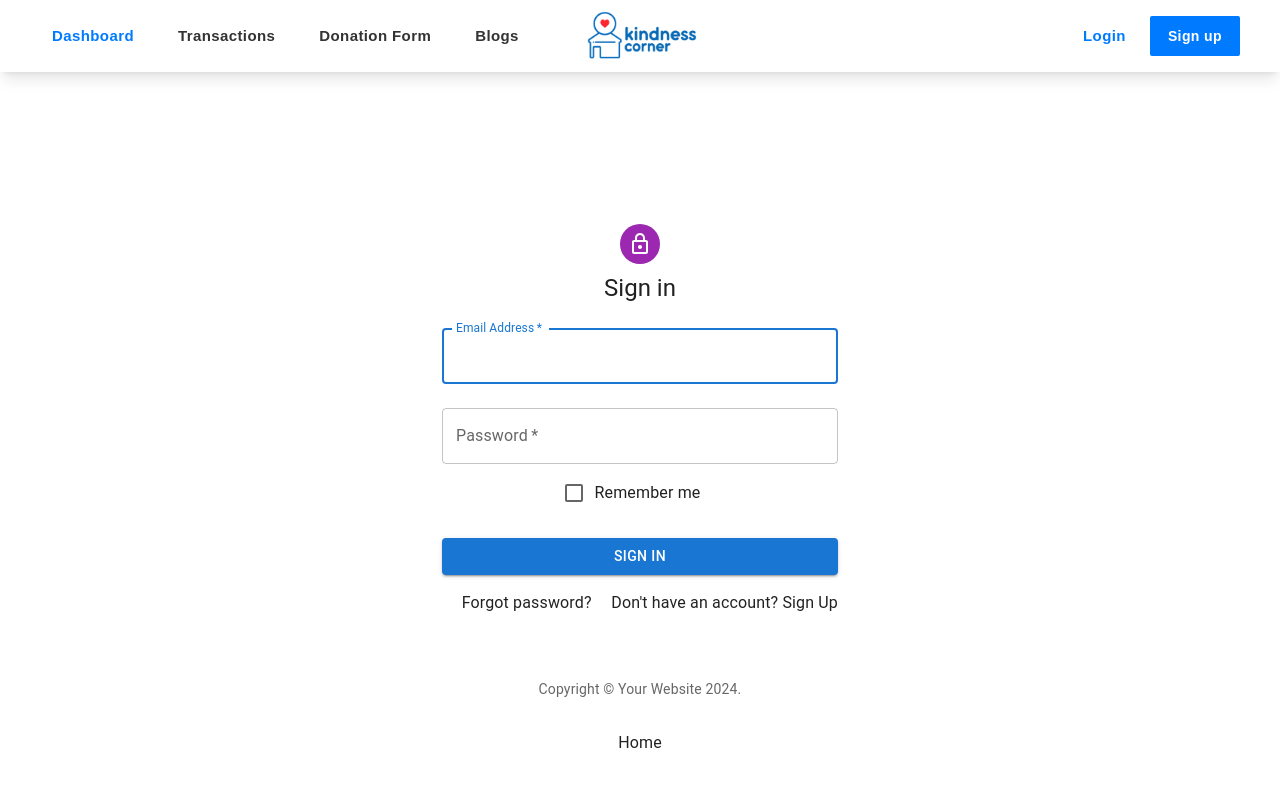
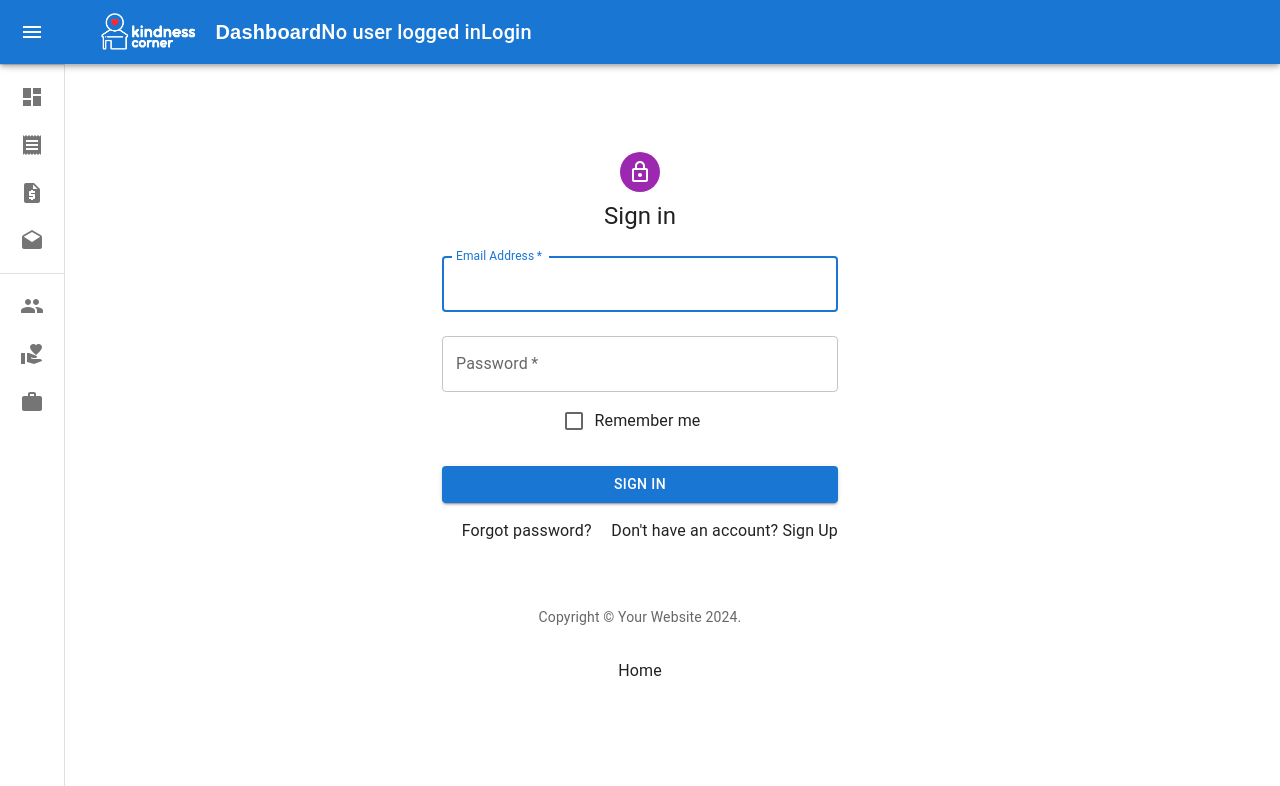
Before and after one commit to mayurrohokale/Kindness-Admin, a React (Create React App) app: page /signin in a window 1280 px wide. Shown: the top 786 px of the page. Built offline with nearby package versions, Linux system fonts and the light colour scheme; no server answers.

Commit message:
fixed error

```diff
--- a/src/Components/layout.js
+++ b/src/Components/layout.js
@@ -43,8 +43,8 @@ export default function Layout({ children }) {
   return (
     <div className=" justify-center">
       <AppStateContext.Provider value={value}>
-        {/* <Sidebar /> */}
-        <Header />
+        <Sidebar />
+        {/* <Header /> */}
         <div className="  pt-12 md:pt-20">{children}</div>
       </AppStateContext.Provider>
     </div>
```
